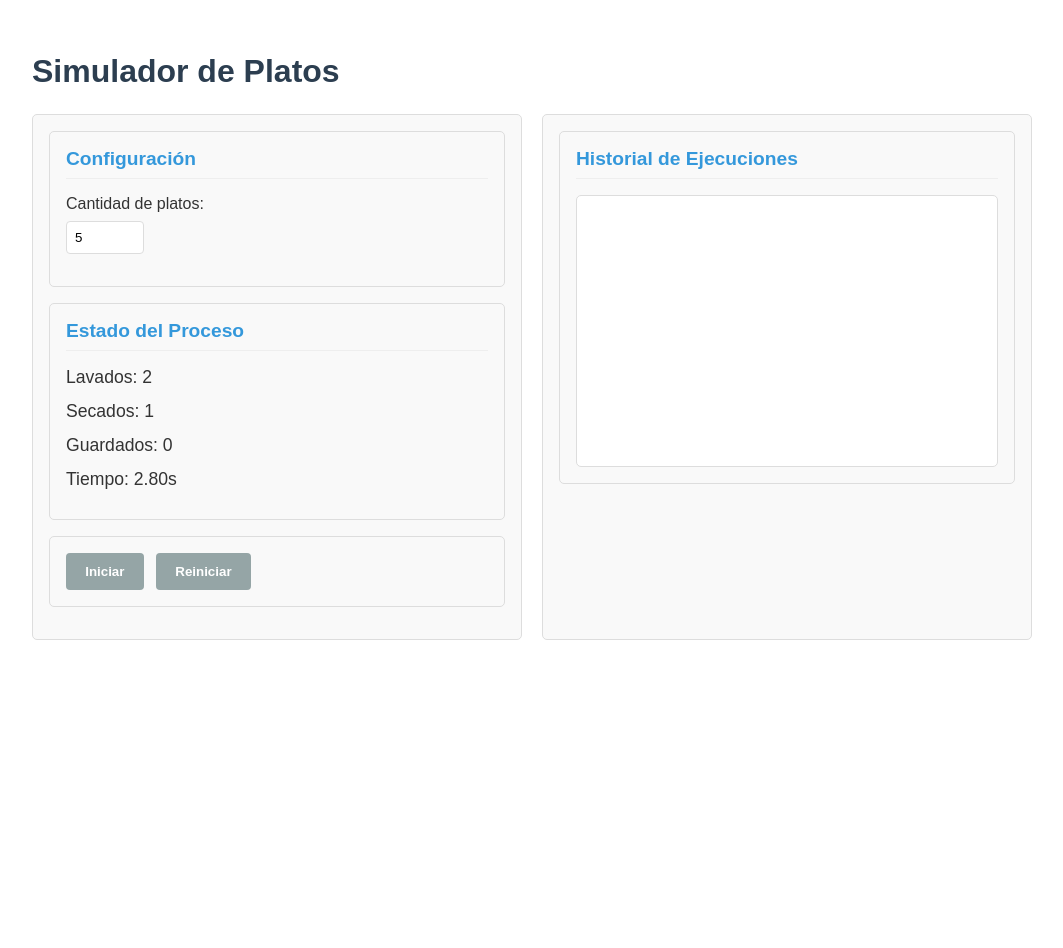
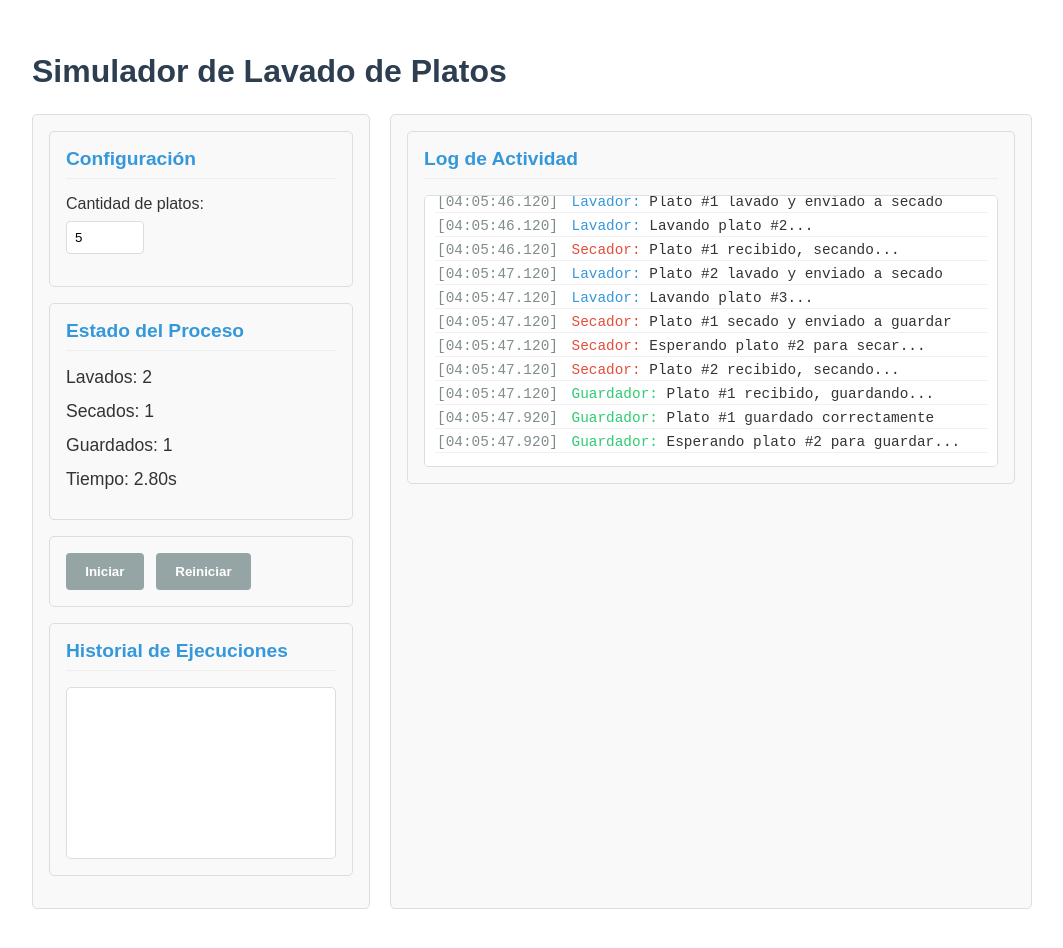
Before and after one commit to FabricioZavala/hilos, a website with bundled scripts: page typescript/index.html in a window 1280 px wide. Both pictures are taken after a click on the button "Iniciar". Shown: the whole page, without its empty margins (108-1171 px from the left). Before the commit the page ends 800 px from the top, so only its background shows below. Built offline with nearby package versions, Linux system fonts and the light colour scheme.

Commit message:
fix: mejora del codigo

```diff
--- a/typescript/index.html
+++ b/typescript/index.html
@@ -3,93 +3,10 @@
   <head>
     <meta charset="UTF-8" />
     <title>Simulador de Platos</title>
-    <style>
-      body {
-        font-family: Arial, sans-serif;
-        max-width: 1000px;
-        margin: 0 auto;
-        padding: 2rem;
-        color: #333;
-      }
-      .container {
-        display: flex;
-        flex-wrap: wrap;
-        gap: 20px;
-      }
-      .panel {
-        border: 1px solid #ddd;
-        border-radius: 5px;
-        padding: 1rem;
-        margin-bottom: 1rem;
-        background-color: #f9f9f9;
-      }
-      .panel-left {
-        flex: 1;
-        min-width: 300px;
-      }
-      .panel-right {
-        flex: 1;
-        min-width: 300px;
-      }
-      h1 {
-        color: #2c3e50;
-        margin-bottom: 1.5rem;
-      }
-      h2 {
-        color: #3498db;
-        font-size: 1.2rem;
-        margin-top: 0;
-        margin-bottom: 1rem;
-        padding-bottom: 0.5rem;
-        border-bottom: 1px solid #eee;
-      }
-      .counter {
-        margin: 0.8rem 0;
-        font-size: 1.1rem;
-      }
-      #historial {
-        height: 250px;
-        overflow-y: auto;
-        border: 1px solid #ddd;
-        padding: 10px;
-        border-radius: 5px;
-        background-color: #fff;
-      }
-      button {
-        padding: 0.7rem 1.2rem;
-        margin-right: 0.5rem;
-        background-color: #3498db;
-        color: white;
-        border: none;
-        border-radius: 4px;
-        font-weight: bold;
-        cursor: pointer;
-        transition: background-color 0.2s;
-      }
-      button:hover {
-        background-color: #2980b9;
-      }
-      button:disabled {
-        background-color: #95a5a6;
-        cursor: not-allowed;
-      }
-      .config-item {
-        margin-bottom: 1rem;
-      }
-      label {
-        display: block;
-        margin-bottom: 0.5rem;
-      }
-      input {
-        padding: 0.5rem;
-        width: 60px;
-        border: 1px solid #ddd;
-        border-radius: 4px;
-      }
-    </style>
+    <link rel="stylesheet" href="style.css" />
   </head>
   <body>
-    <h1>Simulador de Platos</h1>
+    <h1>Simulador de Lavado de Platos</h1>
 
     <div class="container">
       <div class="panel panel-left">
@@ -113,12 +30,17 @@
           <button id="botonIniciar">Iniciar</button>
           <button id="botonReiniciar" disabled>Reiniciar</button>
         </div>
+
+        <div class="panel">
+          <h2>Historial de Ejecuciones</h2>
+          <div id="historial"></div>
+        </div>
       </div>
 
       <div class="panel panel-right">
         <div class="panel">
-          <h2>Historial de Ejecuciones</h2>
-          <div id="historial"></div>
+          <h2>Log de Actividad</h2>
+          <div id="log"></div>
         </div>
       </div>
     </div>
--- a/typescript/script.ts
+++ b/typescript/script.ts
@@ -1,17 +1,13 @@
-// Configuración inicial del simulador
 let NUMERO_PLATOS = 5;
 let lavados = 0;
 let secados = 0;
 let guardados = 0;
-
-// Historial de ejecuciones anteriores
 const historialEjecuciones: string[] = [];
-
-// Estas colas nos sirven para pasar platos entre las etapas
+const registrosLog: string[] = [];
 const colaLavarASecar: Array<null> = [];
 const colaSecarAGuardar: Array<null> = [];
 
-// Referencias a elementos del DOM
+// Referencias al htmll
 const etqLavados = document.getElementById('lavados') as HTMLDivElement;
 const etqSecados = document.getElementById('secados') as HTMLDivElement;
 const etqGuardados = document.getElementById('guardados') as HTMLDivElement;
@@ -30,56 +26,107 @@ const entradaNumPlatos = document.getElementById(
 const contenedorHistorial = document.getElementById(
   'historial'
 ) as HTMLDivElement;
+const contenedorLog = document.getElementById('log') as HTMLDivElement;
 
-// Para monitorear el tiempo y actualizaciones
 let tiempoInicio: number = 0;
 let intervaloActualizacion: number | undefined;
 
-// Configuración inicial
-botonIniciar.addEventListener('click', iniciarPipeline);
+botonIniciar.addEventListener('click', iniciarSimulacion);
 botonReiniciar.addEventListener('click', reiniciarSimulacion);
 
-// Esta función inicia la simulación
-async function iniciarPipeline() {
+function padInicio(texto: string, longitud: number, relleno: string): string {
+  while (texto.length < longitud) {
+    texto = relleno + texto;
+  }
+  return texto;
+}
+
+function agregarLog(hilo: string, mensaje: string): void {
+  const ahora = new Date();
+  const timestamp = `${padInicio(
+    ahora.getHours().toString(),
+    2,
+    '0'
+  )}:${padInicio(ahora.getMinutes().toString(), 2, '0')}:${padInicio(
+    ahora.getSeconds().toString(),
+    2,
+    '0'
+  )}.${padInicio(ahora.getMilliseconds().toString(), 3, '0')}`;
+
+  const logEntry = document.createElement('div');
+  logEntry.classList.add('log-entry');
+
+  const timestampSpan = document.createElement('span');
+  timestampSpan.classList.add('timestamp');
+  timestampSpan.textContent = `[${timestamp}]`;
+
+  const hiloSpan = document.createElement('span');
+  hiloSpan.classList.add(`thread-${hilo.toLowerCase()}`);
+  hiloSpan.textContent = ` ${hilo}: `;
+
+  const mensajeSpan = document.createElement('span');
+  mensajeSpan.textContent = mensaje;
+
+  logEntry.appendChild(timestampSpan);
+  logEntry.appendChild(hiloSpan);
+  logEntry.appendChild(mensajeSpan);
+  contenedorLog.appendChild(logEntry);
+  contenedorLog.scrollTop = contenedorLog.scrollHeight;
+
+  registrosLog.push(`[${timestamp}] ${hilo}: ${mensaje}`);
+}
+
+// funcion principalll
+async function iniciarSimulacion() {
   NUMERO_PLATOS = parseInt(entradaNumPlatos.value);
 
-  // Deshabilitamos botones y reiniciamos contadores
   botonIniciar.disabled = true;
   botonReiniciar.disabled = true;
 
-  // Reiniciamos contadores y limpiamos colas
+  contenedorLog.innerHTML = '';
+  registrosLog.length = 0;
+
+  agregarLog('Sistema', `Iniciando simulación con ${NUMERO_PLATOS} platos`);
+
+  // se reinician contadores y limpian colas
   lavados = 0;
   secados = 0;
   guardados = 0;
   colaLavarASecar.length = 0;
   colaSecarAGuardar.length = 0;
 
-  // Actualizamos las etiquetas para mostrar los contadores
+  agregarLog('Sistema', 'Colas vacías y listas para comenzar');
+
   etqLavados.textContent = `Lavados: ${lavados}`;
   etqSecados.textContent = `Secados: ${secados}`;
   etqGuardados.textContent = `Guardados: ${guardados}`;
   etqTiempo.textContent = `Tiempo: 0.00s`;
 
-  // Guardamos el tiempo de inicio para medir cuánto tarda
+  // Guardar el tiempo de inicio
   tiempoInicio = performance.now();
 
-  // Iniciamos la actualización del reloj
   iniciarActualizacionTiempo();
 
-  // Ejecutamos las tres funciones en "paralelo"
+  agregarLog('Sistema', 'Iniciando tareas...');
+
+  // ejecucion de las tres funciones en paralelo
   await Promise.all([lavador(), secador(), guardador()]);
 
-  // Calculamos y mostramos el tiempo final
+  // timepo final
   const tiempoFinal = (performance.now() - tiempoInicio) / 1000;
   etqTiempo.textContent = `¡Finalizado en ${tiempoFinal.toFixed(2)}s!`;
 
-  // Paramos las actualizaciones periódicas
   if (intervaloActualizacion) clearInterval(intervaloActualizacion);
 
-  // Habilitamos el botón de reinicio
+  agregarLog(
+    'Sistema',
+    `SIMULACIÓN COMPLETADA en ${tiempoFinal.toFixed(
+      2
+    )}s - Todos los platos procesados`
+  );
+
   botonReiniciar.disabled = false;
 
-  // Guardamos esta ejecución en el historial
   const nuevaEjecucion = `Ejecución ${
     historialEjecuciones.length + 1
   }: ${NUMERO_PLATOS} platos en ${tiempoFinal.toFixed(2)}s`;
@@ -87,7 +134,6 @@ async function iniciarPipeline() {
   actualizarHistorial();
 }
 
-// Esta función actualiza el tiempo transcurrido
 function iniciarActualizacionTiempo() {
   if (intervaloActualizacion) clearInterval(intervaloActualizacion);
 
@@ -95,50 +141,65 @@ function iniciarActualizacionTiempo() {
     const tiempoActual = (performance.now() - tiempoInicio) / 1000;
     etqTiempo.textContent = `Tiempo: ${tiempoActual.toFixed(2)}s`;
 
-    // Si ya terminaron todas las etapas, detenemos la actualización
     if (guardados >= NUMERO_PLATOS) {
       clearInterval(intervaloActualizacion);
     }
   }, 200);
 }
 
-// Este trabajador se encarga de lavar los platos
 async function lavador(): Promise<void> {
+  agregarLog('Lavador', `Iniciado - Lavará ${NUMERO_PLATOS} platos`);
+
   for (let i = 0; i < NUMERO_PLATOS; i++) {
-    await dormir(1000); // Tarda 1 segundo en lavar cada plato
+    agregarLog('Lavador', `Lavando plato #${i + 1}...`);
+    await dormir(1000);
     lavados++;
-    colaLavarASecar.push(null); // Pasa el plato al secador
+    colaLavarASecar.push(null);
     etqLavados.textContent = `Lavados: ${lavados}`;
+    agregarLog('Lavador', `Plato #${i + 1} lavado y enviado a secado`);
   }
+
+  agregarLog('Lavador', `Completado - ${lavados} platos lavados`);
 }
 
-// Este trabajador se encarga de secar los platos
 async function secador(): Promise<void> {
+  agregarLog('Secador', `Iniciado - Esperando platos para secar`);
+
   for (let i = 0; i < NUMERO_PLATOS; i++) {
     // Espera a que haya un plato lavado disponible
+    agregarLog('Secador', `Esperando plato #${i + 1} para secar...`);
     while (colaLavarASecar.length === 0) {
       await dormir(100);
     }
     colaLavarASecar.shift();
-    await dormir(1200); // Tarda 1.2 segundos en secar cada plato
+    agregarLog('Secador', `Plato #${i + 1} recibido, secando...`);
+    await dormir(1000);
     secados++;
-    colaSecarAGuardar.push(null); // Pasa el plato al guardador
+    colaSecarAGuardar.push(null);
     etqSecados.textContent = `Secados: ${secados}`;
+    agregarLog('Secador', `Plato #${i + 1} secado y enviado a guardar`);
   }
+
+  agregarLog('Secador', `Completado - ${secados} platos secados`);
 }
 
-// Este trabajador se encarga de guardar los platos
 async function guardador(): Promise<void> {
+  agregarLog('Guardador', `Iniciado - Esperando platos para guardar`);
+
   for (let i = 0; i < NUMERO_PLATOS; i++) {
-    // Espera a que haya un plato seco disponible
+    agregarLog('Guardador', `Esperando plato #${i + 1} para guardar...`);
     while (colaSecarAGuardar.length === 0) {
       await dormir(100);
     }
     colaSecarAGuardar.shift();
-    await dormir(800); // Tarda 0.8 segundos en guardar cada plato
+    agregarLog('Guardador', `Plato #${i + 1} recibido, guardando...`);
+    await dormir(800);
     guardados++;
     etqGuardados.textContent = `Guardados: ${guardados}`;
+    agregarLog('Guardador', `Plato #${i + 1} guardado correctamente`);
   }
+
+  agregarLog('Guardador', `Completado - ${guardados} platos guardados`);
 }
 
 // Esta función hace que el programa espere un tiempo
@@ -146,17 +207,19 @@ function dormir(ms: number): Promise<void> {
   return new Promise((resolver) => setTimeout(resolver, ms));
 }
 
-// Esta función limpia la simulación para empezar de nuevo
 function reiniciarSimulacion() {
-  // Reiniciamos contadores visualmente
   etqLavados.textContent = `Lavados: 0`;
   etqSecados.textContent = `Secados: 0`;
   etqGuardados.textContent = `Guardados: 0`;
   etqTiempo.textContent = `Tiempo: 0.00s`;
 
-  // Habilitamos el botón de inicio
   botonIniciar.disabled = false;
   botonReiniciar.disabled = true;
+
+  agregarLog(
+    'Sistema',
+    'Simulación reiniciada - Sistema listo para una nueva ejecución'
+  );
 }
 
 function actualizarHistorial() {
--- /dev/null
+++ b/typescript/style.css
@@ -0,0 +1,135 @@
+body {
+  font-family: Arial, sans-serif;
+  max-width: 1000px;
+  margin: 0 auto;
+  padding: 2rem;
+  color: #333;
+}
+
+.container {
+  display: flex;
+  flex-wrap: wrap;
+  gap: 20px;
+}
+
+.panel {
+  border: 1px solid #ddd;
+  border-radius: 5px;
+  padding: 1rem;
+  margin-bottom: 1rem;
+  background-color: #f9f9f9;
+}
+
+.panel-left {
+  flex: 1;
+  min-width: 300px;
+}
+
+.panel-right {
+  flex: 2;
+  min-width: 300px;
+}
+
+h1 {
+  color: #2c3e50;
+  margin-bottom: 1.5rem;
+}
+
+h2 {
+  color: #3498db;
+  font-size: 1.2rem;
+  margin-top: 0;
+  margin-bottom: 1rem;
+  padding-bottom: 0.5rem;
+  border-bottom: 1px solid #eee;
+}
+
+.counter {
+  margin: 0.8rem 0;
+  font-size: 1.1rem;
+}
+
+#historial {
+  height: 150px;
+  overflow-y: auto;
+  border: 1px solid #ddd;
+  padding: 10px;
+  border-radius: 5px;
+  background-color: #fff;
+}
+
+#log {
+  height: 250px;
+  overflow-y: auto;
+  border: 1px solid #ddd;
+  padding: 10px;
+  border-radius: 5px;
+  background-color: #fff;
+  font-family: monospace;
+  font-size: 0.9rem;
+  white-space: pre-wrap;
+}
+
+.log-entry {
+  margin-bottom: 3px;
+  padding: 2px;
+  border-bottom: 1px solid #f0f0f0;
+}
+
+.timestamp {
+  color: #7f8c8d;
+  margin-right: 5px;
+}
+
+.thread-lavador {
+  color: #3498db;
+}
+
+.thread-secador {
+  color: #e74c3c;
+}
+
+.thread-guardador {
+  color: #2ecc71;
+}
+
+.thread-sistema {
+  color: #8e44ad;
+}
+
+button {
+  padding: 0.7rem 1.2rem;
+  margin-right: 0.5rem;
+  background-color: #3498db;
+  color: white;
+  border: none;
+  border-radius: 4px;
+  font-weight: bold;
+  cursor: pointer;
+  transition: background-color 0.2s;
+}
+
+button:hover {
+  background-color: #2980b9;
+}
+
+button:disabled {
+  background-color: #95a5a6;
+  cursor: not-allowed;
+}
+
+.config-item {
+  margin-bottom: 1rem;
+}
+
+label {
+  display: block;
+  margin-bottom: 0.5rem;
+}
+
+input {
+  padding: 0.5rem;
+  width: 60px;
+  border: 1px solid #ddd;
+  border-radius: 4px;
+}
```
Also changed, not shown: 1 other file.
